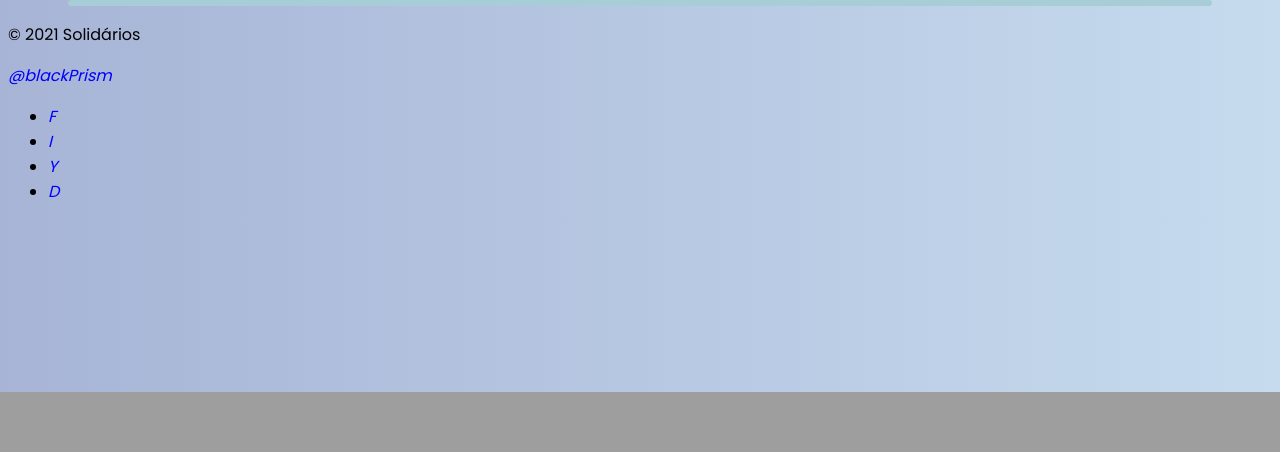
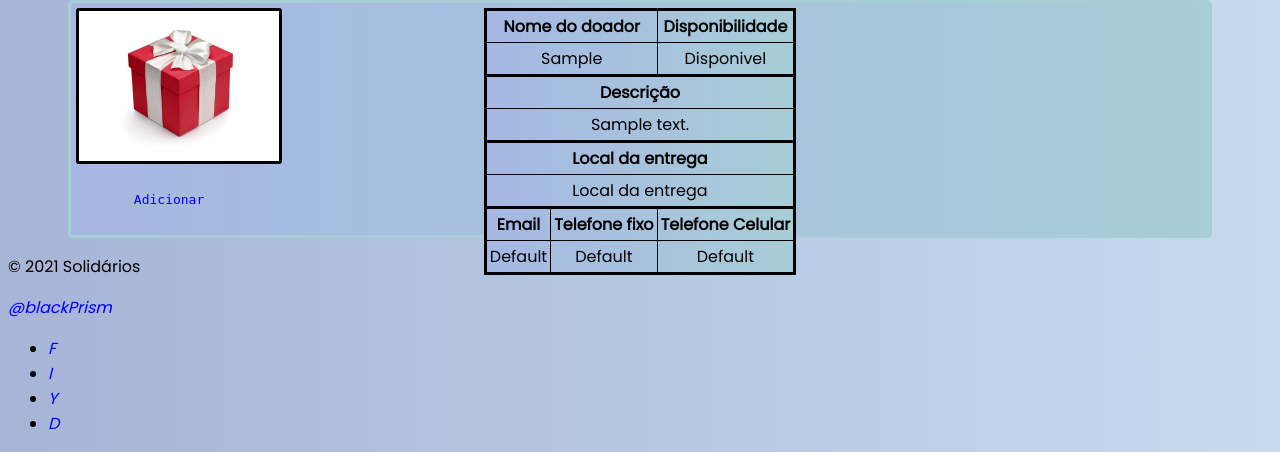
Before and after one commit to MrNullus/solidarios, a PHP site: page /solidarios/views/receber.php?p=1 in a window 1280 px wide. Shown: the part 408-860 px from the top of the page. Before the commit the page ends 800 px from the top, so only its background shows below. Run offline with PHP 8.4, Linux system fonts and the light colour scheme; the visitor is signed in with stand-in values (Sample User, id 1); tables that the repository leaves empty hold one stand-in row (values such as "Sample post").

Commit message:
new updates

```diff
--- a/config.php
+++ b/config.php
@@ -20,6 +20,8 @@ try {
         'root',
         ''
     );
+
+    global $pdo;
 } catch (PDOException $e) {
     echo "Error: ". $e->getMessage();
 }
--- a/controllers/alter_product.controller.php
+++ b/controllers/alter_product.controller.php
@@ -11,7 +11,7 @@ if ($user->setImgProfile($nickname, $new_img)) {
 	header("location: ".URL_BASE_LINK_VIEWS."perfil.php");
 	exit;
 } else {
-	header("location: ".URL_BASE_LINK_VIEWS."alter_product.php");
+	header("location: ".URL_BASE_LINK_VIEWS."alter_image_product.php");
 	exit;
 }
 
--- a/controllers/receber.controller.php
+++ b/controllers/receber.controller.php
@@ -0,0 +1,148 @@
+<?php
+if (!isset($_SESSION['user_logged']) && empty($_SESSION['user_logged'])) {
+    header("Location: index.php");
+    exit;
+}
+?>
+
+<?php
+if (isset($_GET['p']) && !empty($_GET['p'])) {
+    $product = new Product($pdo);
+    $id_product = strval($_GET['p']);
+
+    $p = $product->getProduct($id_product);
+?>
+
+<div id="lipsum">
+	<!--receber o id de usuário para saber qual foto será alterada caso o usuário queira
+	salvar o caminho da foto de perfil do usuário em $imglink
+	alterar a foto de perfil com o mouse sendo arrastado por cima da padrão, revelando o botão assim https://www.w3schools.com/howto/howto_css_image_overlay.asp
+	-->
+
+	<div id="fotop">
+
+		<div
+			id="dados"
+			style="position: absolute; left:25%;right: 25%;align-items: center; display: flex;justify-content: center;">
+
+			<table BORDERCOLOR="black" rules="all" border="3" cellpadding="3" style="background: rgb(166,183,227);background: linear-gradient(90deg, rgba(166,183,227,1) 0%, rgba(167,205,214,1) 100%);text-align: center;">
+				<tbody>
+					<tr>
+						<th colspan="2">Nome do doador</th>
+						<th>Disponibilidade</th>
+					</tr>
+					<tr>
+						<td colspan="2" style="border-bottom-width: 3px;">
+							<?php if (isset($p['doador'])) {
+								echo $p['doador'];
+							} else {
+								echo 'Default';
+							} ?>
+						</td>
+						<td style="border-bottom-width: 3px;">
+							<?php if (isset($p['disponivel'])) {
+								echo $p['disponivel'];
+							} else {
+								echo 'Disponivel';
+							} ?>
+						</td>
+					</tr>
+
+					<tr>
+						<th colspan="3">
+							Descrição
+						</th>
+					</tr>
+					<tr>
+						<td colspan="3" style="border-bottom-width: 3px;">
+							<?php if (isset($p['descricao'])) {
+								echo $p['descricao'];
+							} else {
+								echo 'Default';
+							} ?>
+						</td>
+					</tr>
+
+					<tr>
+						<th colspan="3">
+							Local da entrega
+						</th>
+					</tr>
+					<tr>
+						<td colspan="3" style="border-bottom-width: 3px;">
+							<?php if (isset($p['ender_entrega'])) {
+								echo $p['ender_entrega'];
+							} else {
+								echo 'Local da entrega';
+							} ?>
+						</td>
+					</tr>
+
+					<tr>
+						<th>
+							Email
+						</th>
+						<th>
+							Telefone fixo
+						</th>
+						<th>
+							Telefone Celular
+						</th>
+					</tr>
+					<tr>
+						<td>
+							<?php if (isset($p['email'])) {
+								echo $p['email'];
+							} else {
+									echo 'Default';
+							} ?>
+						</td>
+						<td>
+							<?php if (isset($p['fixo'])) {
+								echo $p['fixo'];
+							} else {
+									echo 'Default';
+							} ?>
+						</td>
+						<td>
+							<?php if (isset($p['cel'])) {
+								echo $p['cel'];
+							} else {
+									echo 'Default';
+							} ?>
+						</td>
+					</tr>
+
+				</tbody>
+
+			</table>
+
+		</div>
+
+	</div>
+
+	<?php
+	if (!isset($p['imgperfil'])) {
+		echo "<img src='".URL_BASE_IMGS."/presente.jpg' alt='Foto de perfil' id='fotoperfil' />";
+	} else {
+		$imglink = $p['imgperfil'];
+		$path = URL_BASE_IMGS."/profile_user/".$imglink;
+
+		if (file_exists($path)) {
+			echo "<img src='".URL_BASE_IMGS."/profile_user/".$imglink."' id='fotoperfil' alt='fotoperfil' />";
+		} else {
+			echo "<img src='".URL_BASE_IMGS."/presente.jpg' alt='Foto de perfil' id='fotoperfil' />";
+		}
+	}
+	?>
+
+	<pre>
+	<a href="#" id="altpro">Adicionar</a>
+	</pre>
+</div>
+
+<?php } else {
+    header("Location: index.php");
+    exit;
+}
+?>
--- a/models/product.model.php
+++ b/models/product.model.php
@@ -6,20 +6,14 @@ class Product {
 		$this->conn = $conn;
 	}
 
-	public function verify_product($name_product, $id_usuario) {
+	public function verify_product($id_product) {
 		$sql =
-		"SELECT
-			*
-		FROM
+		"SELECT * FROM
 			produto
-		WHERE
-			nome = :nome AND
-			id_usuario = :id_usuario
+		WHERE id = :id_product
 		";
 
-		$find_array = array(
-			":nome" => $name_product, ":id_usuario" => $id_usuario
-		);
+		$find_array = array(":id_product" => $id_product);
 
 		$sql = prepare_query($sql, $find_array, $this->conn);
 
@@ -75,13 +69,13 @@ class Product {
 	public function getProduct($id_product) {
 		$product = array();
 		$sql = "SELECT * FROM produto WHERE id = :id_product";
-		$find_array = array(":id_product", $id_product);
+		$find_array = array(":id_product" => $id_product);
 
 		$sql = prepare_query($sql, $find_array, $this->conn);
 
 		if ($sql->rowCount() > 0) {
 			$product = $sql->fetchAll();
-			$product = array_unique($product[0]);
+			$product = del_redundance($product[0]);
 		}
 
 		return $product;
--- a/models/user.model.php
+++ b/models/user.model.php
@@ -51,7 +51,7 @@ class User {
 
 		if ($sql->rowCount() > 0) {
 			$id = $sql->fetch();
-			$id = del_redundance($id[0]);
+			$id = $id[0];
 		}
 
 		return $id;
@@ -102,7 +102,7 @@ class User {
 		$user = array();
 
 		$sql = "SELECT * FROM usuario WHERE id_usuario = :id_usuario";
-		$find_array = array(":id_usuario", $id_usuario);
+		$find_array = array(":id_usuario" => $id_usuario);
 
 		$sql = prepare_query($sql, $find_array, $this->conn);
 
--- a/utils/prepare_query.utils.php
+++ b/utils/prepare_query.utils.php
@@ -1,12 +1,12 @@
 <?php
 
 function prepare_query($sql, $find_array, $conn) {
-    $sql =  $conn->prepare($sql);
+    $stmt =  $conn->prepare($sql);
 
-    replace_values($sql, $find_array);
-    $sql->execute();
+    replace_values($stmt, $find_array);
+    $stmt->execute();
 
-    return $sql;
+    return $stmt;
 }
 
 ?>
--- a/views/doar.php
+++ b/views/doar.php
@@ -4,9 +4,9 @@ require '../minerva.lock.php';
 
 $user = new User($pdo);
 $user_logged = json_decode($_SESSION['user_logged']);
-$nickname = addslashes($user_logged->username);
+$id_usuario = addslashes($user_logged->id);
 
-if (isset($nickname)) {
+if (isset($id_usuario)) {
 	$data = $user->getUser($id_usuario);
 	$_SESSION['id_user'] = $data['id_usuario'];
 }
--- a/views/receber.php
+++ b/views/receber.php
@@ -38,9 +38,7 @@
 		<main id="corpo">
 
 			<!--+++++++++++ lipsum +++++++++++-->
-			<div id="lipsum">
-				<?php require '../controllers/receber.controller.php' ?>
-			</div>
+			<?php require '../controllers/receber.controller.php' ?>
 			<!--+++++++++++ /lipsum +++++++++++-->
 
 		</main>
```
Also changed, not shown: controllers/produto.controller.php (+5 -6 lines).
